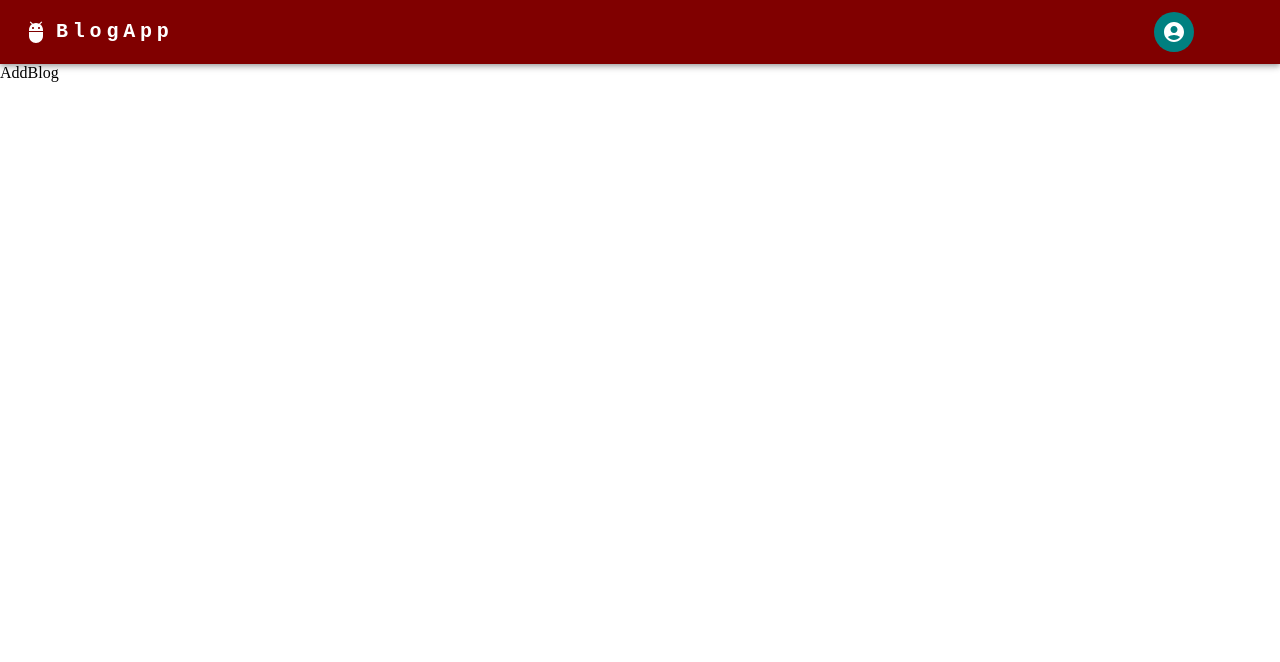
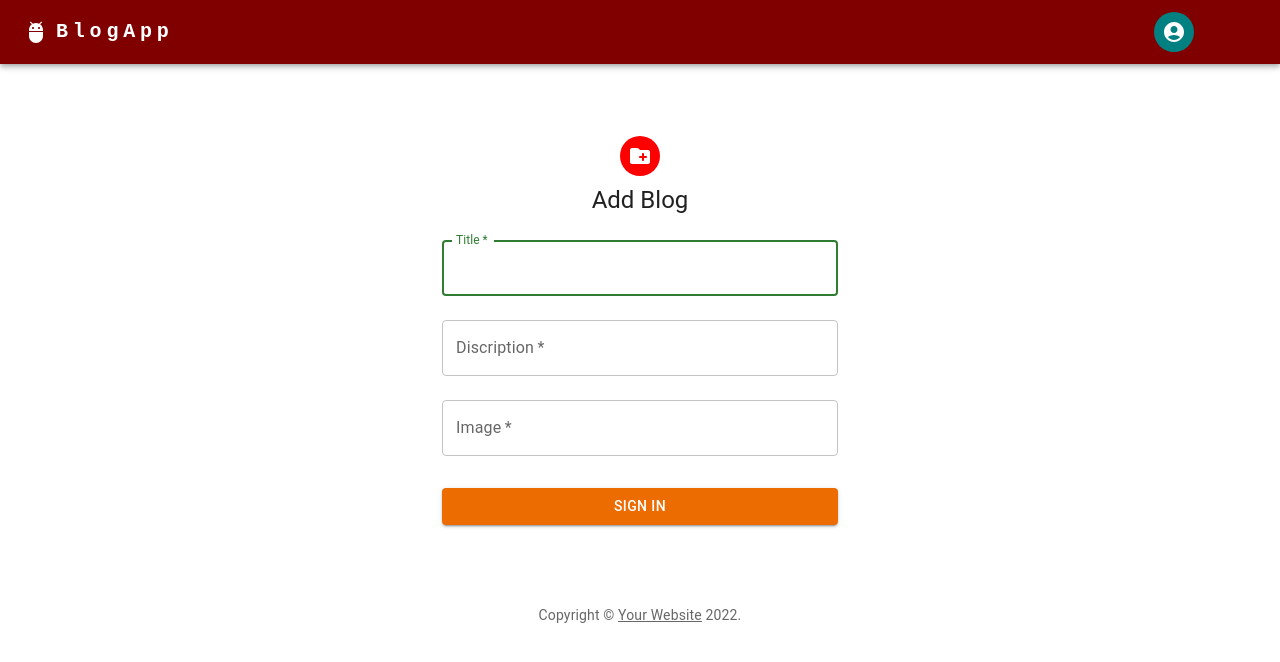
Before and after one commit to rkshristi123/BlogApp, a React (Create React App) app in the folder frontend/: page /addblogs in a window 1280 px wide. Shown: the top 662 px of the page. Built offline with nearby package versions, Linux system fonts and the light colour scheme.

Commit message:
add blog form done

```diff
--- a/frontend/src/components/AddBlog.js
+++ b/frontend/src/components/AddBlog.js
@@ -1,8 +1,14 @@
 import React from 'react'
+import Addform from './Addform'
 
 const AddBlog = () => {
   return (
-    <div>AddBlog</div>
+
+
+    <div><Addform/></div>
+
+
+
   )
 }
 
--- /dev/null
+++ b/frontend/src/components/Addform.js
@@ -0,0 +1,113 @@
+import * as React from 'react';
+import Avatar from '@mui/material/Avatar';
+import Button from '@mui/material/Button';
+import CssBaseline from '@mui/material/CssBaseline';
+import TextField from '@mui/material/TextField';
+import CreateNewFolderRoundedIcon from '@mui/icons-material/CreateNewFolderRounded';
+
+import Link from '@mui/material/Link';
+import Grid from '@mui/material/Grid';
+import Box from '@mui/material/Box';
+
+import Typography from '@mui/material/Typography';
+import Container from '@mui/material/Container';
+import { createTheme, ThemeProvider } from '@mui/material/styles';
+
+function Copyright(props) {
+  return (
+    <Typography variant="body2" color="text.secondary" align="center" {...props}>
+      {'Copyright © '}
+      <Link color="inherit" href="https://mui.com/">
+        Your Website
+      </Link>{' '}
+      {new Date().getFullYear()}
+      {'.'}
+    </Typography>
+  );
+}
+
+const theme = createTheme();
+
+const Addform=()=> {
+  const handleSubmit = (event) => {
+    event.preventDefault();
+    const data = new FormData(event.currentTarget);
+    console.log({
+      email: data.get('email'),
+      password: data.get('password'),
+    });
+  };
+
+  return (
+    <ThemeProvider theme={theme}>
+      <Container component="main" maxWidth="xs">
+        <CssBaseline />
+        <form>
+        <Box
+          sx={{
+            marginTop: 8,
+            display: 'flex',
+            flexDirection: 'column',
+            alignItems: 'center',
+          }}
+        >
+          <Avatar sx={{ m: 1, bgcolor: 'red' }}>
+            <CreateNewFolderRoundedIcon />
+          </Avatar>
+          <Typography component="h1" variant="h5">
+            Add Blog
+          </Typography>
+          <Box component="form" onSubmit={handleSubmit} noValidate sx={{ mt: 1 }}>
+            <TextField
+              margin="normal"
+              color="success"
+              required
+              fullWidth
+              id="title"
+              label="Title"
+              name="title"
+              autoFocus
+            />
+            <TextField
+              margin="normal"
+              color="success"
+              required
+              fullWidth
+              name="description"
+              label="Discription"
+              type="text"
+              id="description"
+              autoComplete="current-password"
+            />
+             <TextField
+              margin="normal"
+              color="success"
+              required
+              fullWidth
+              name="image"
+              label="Image"
+              type="text"
+              id="image"
+              autoComplete="current-password"
+            />
+
+            <Button
+              type="submit"
+              fullWidth
+              variant="contained"
+              sx={{ mt: 3, mb: 2 }}
+              color="warning"
+            >
+              Sign In
+            </Button>
+
+          </Box>
+        </Box>
+        </form>
+        <Copyright sx={{ mt: 8, mb: 4 }} />
+      </Container>
+    </ThemeProvider>
+  );
+}
+
+export default Addform
--- a/frontend/src/components/Header.js
+++ b/frontend/src/components/Header.js
@@ -106,7 +106,7 @@
               <Link style={{textDecoration: 'none',color:"	#2F4F4F" ,fontWeight:"bold"}} to="/myblogs">My Blogs</Link>
                 </MenuItem>
                 <MenuItem  onClick={handleCloseNavMenu}>
-              <Link style={{textDecoration: 'none',color:"	#2F4F4F" ,fontWeight:"bold"}} to="/addblogs">Add Blogs</Link>
+              <Link style={{textDecoration: 'none',color:"	#2F4F4F" ,fontWeight:"bold"}} to="/addblogs">Add Blog</Link>
                 </MenuItem>
             </Menu>
               }
@@ -136,7 +136,7 @@
             <Tabs textColor="inherit" value={value} onChange={(e,val)=>setValue(val)}>
           <Tab LinkComponent={Link} to="/blogs" label="All Blogs"/>
           <Tab  LinkComponent={Link} to="/myblogs"  label="My Blogs"/>
-          <Tab  LinkComponent={Link} to="/addblogs"  label="Add Blogs"/>
+          <Tab  LinkComponent={Link} to="/addblogs"  label="Add Blog"/>
         </Tabs>
 
 
```
